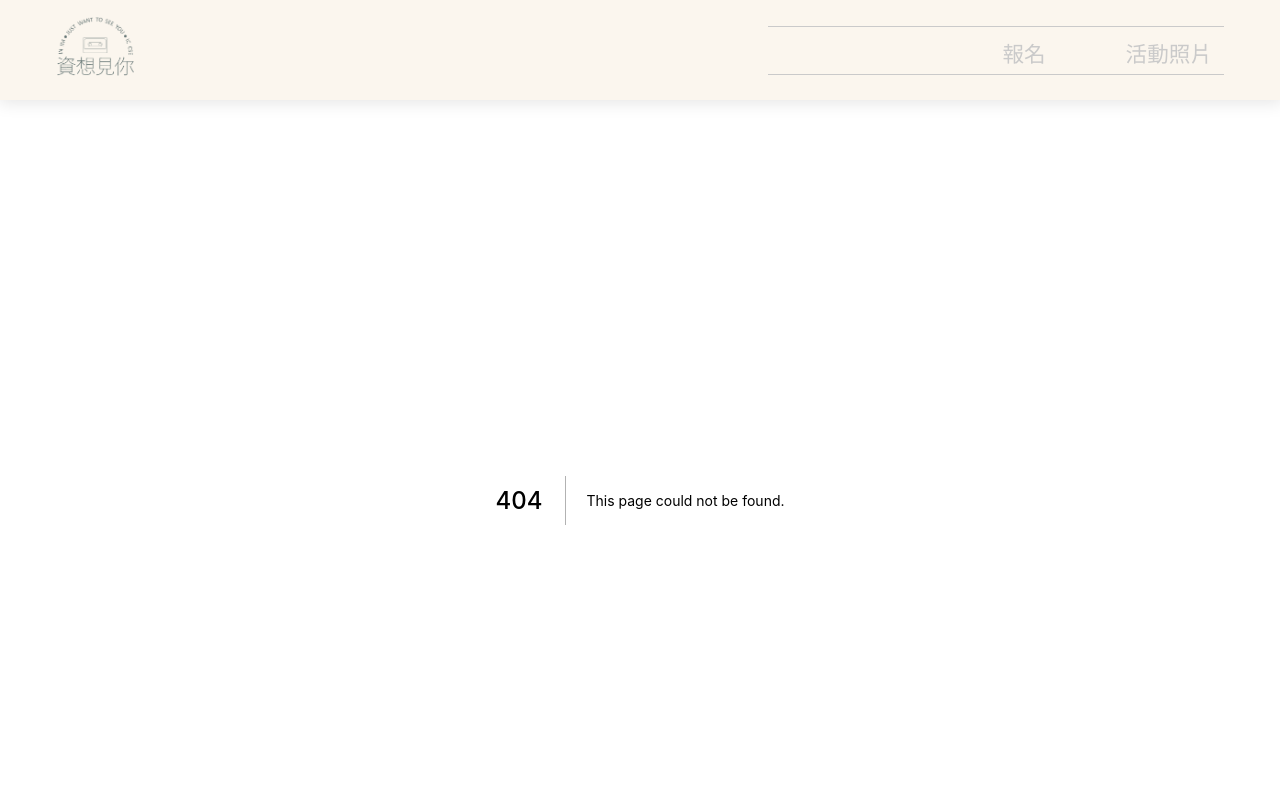
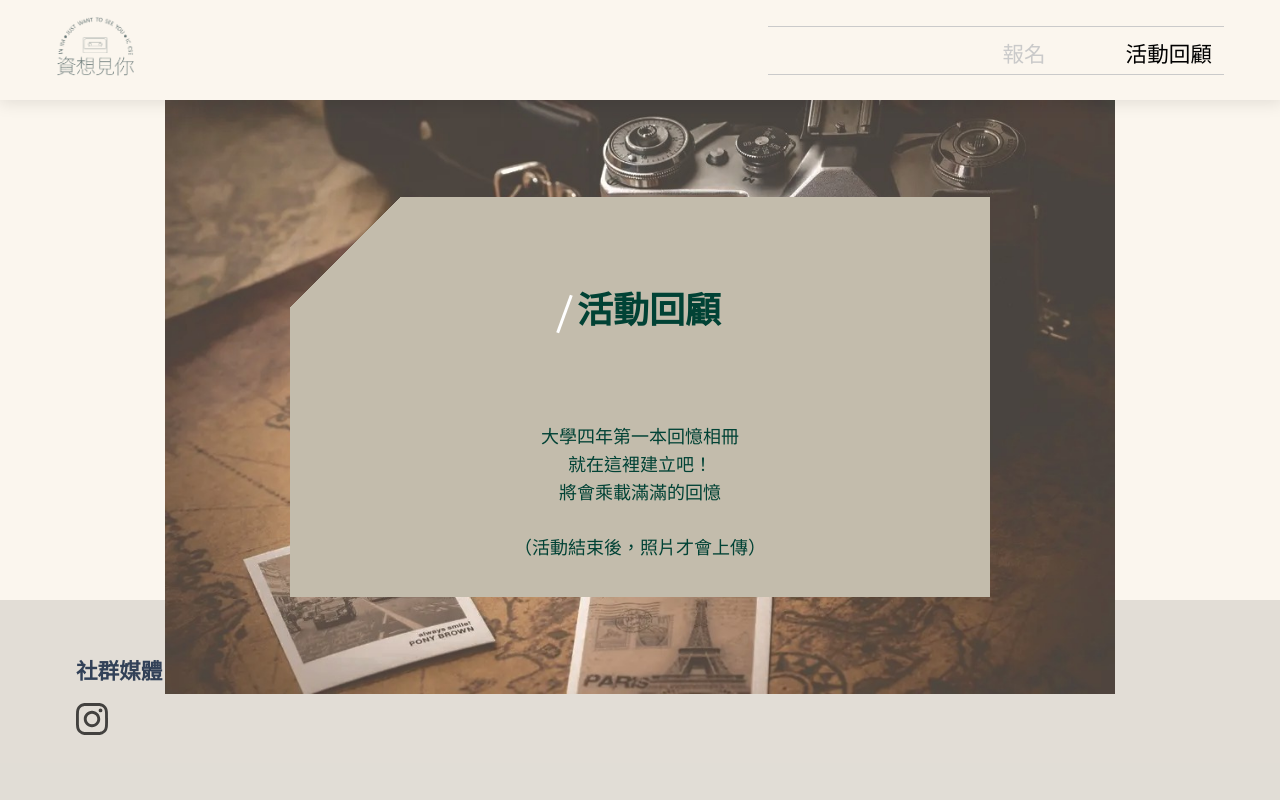
Before and after one commit to IBaseAsyncOrgFactoryProvider/ic-im-in-cse-2022, a Next.js app: page /photos in a window 1280 px wide. Before the commit this address had no page. Shown: the top 800 px of the page. Built offline with nearby package versions, Linux system fonts and the light colour scheme.

Commit message:
Add photos page

```diff
--- a/components/Navbar.js
+++ b/components/Navbar.js
@@ -25,7 +25,9 @@ export default function Navbar() {
                   <ActiveLink activeClassName={styles.active} href="/signup" matchPrefix={true}>
                     <a>報名</a>
                   </ActiveLink>
-                    <a href="#">活動照片</a>
+                  <ActiveLink activeClassName={styles.active} href="/photos">
+                    <a>活動回顧</a>
+                  </ActiveLink>
                 </div>
             </div>
         </div>
--- /dev/null
+++ b/pages/photos.js
@@ -0,0 +1,27 @@
+/* eslint-disable jsx-a11y/alt-text, @next/next/no-img-element */
+
+import Head from 'next/head'
+import styles from '../styles/Photos.module.css'
+import SectionTitle from '../components/SectionTitle'
+
+export default function Photos() {
+  return (
+    <>
+      <Head>
+        <title>活動回顧 | 資想見你</title>
+      </Head>
+      <div className={styles['hero-container']}>
+        <img src="/photos-hero-bg.jpg" />
+        <div className={styles.hero}>
+          <SectionTitle title="活動回顧" />
+          <p>
+            大學四年第一本回憶相冊<br />
+            就在這裡建立吧！<br />
+            將會乘載滿滿的回憶<br /><br />
+            （活動結束後，照片才會上傳）
+          </p>
+        </div>
+      </div>
+    </>
+  )
+}
--- /dev/null
+++ b/styles/Photos.module.css
@@ -0,0 +1,48 @@
+.hero-container {
+  text-align: center;
+  display: grid;
+  grid-template-columns: 1fr;
+  grid-template-rows: 1fr;
+  align-items: center;
+  height: 500px;
+  place-items: center;
+}
+
+.hero-container img {
+  max-width: 950px;
+  width: 100%;
+  height: 100%;
+  object-fit: cover;
+}
+
+.hero {
+  text-align: center;
+  background:
+    linear-gradient(
+      135deg,
+      transparent 0%,
+      transparent 10%,
+      var(--color-surface-variant) 10%,
+      var(--color-surface-variant) 100%
+    );
+  color: var(--color-primary-variant);
+  font-family: 'Poppins', 'Noto Sans TC', sans-serif;
+  margin: 32px;
+  padding: 1rem;
+  width: 100%;
+  max-width: 700px;
+  z-index: 1;
+}
+
+.hero h2 {
+  font-size: 2rem !important;
+}
+
+.hero h2::before {
+  background-color: #fff !important;
+}
+
+.hero,
+.hero-container img {
+  grid-area: 1 / 1 / 1 / 1;
+}
```
Also changed, not shown: public/photos-hero-bg.jpg (added).
